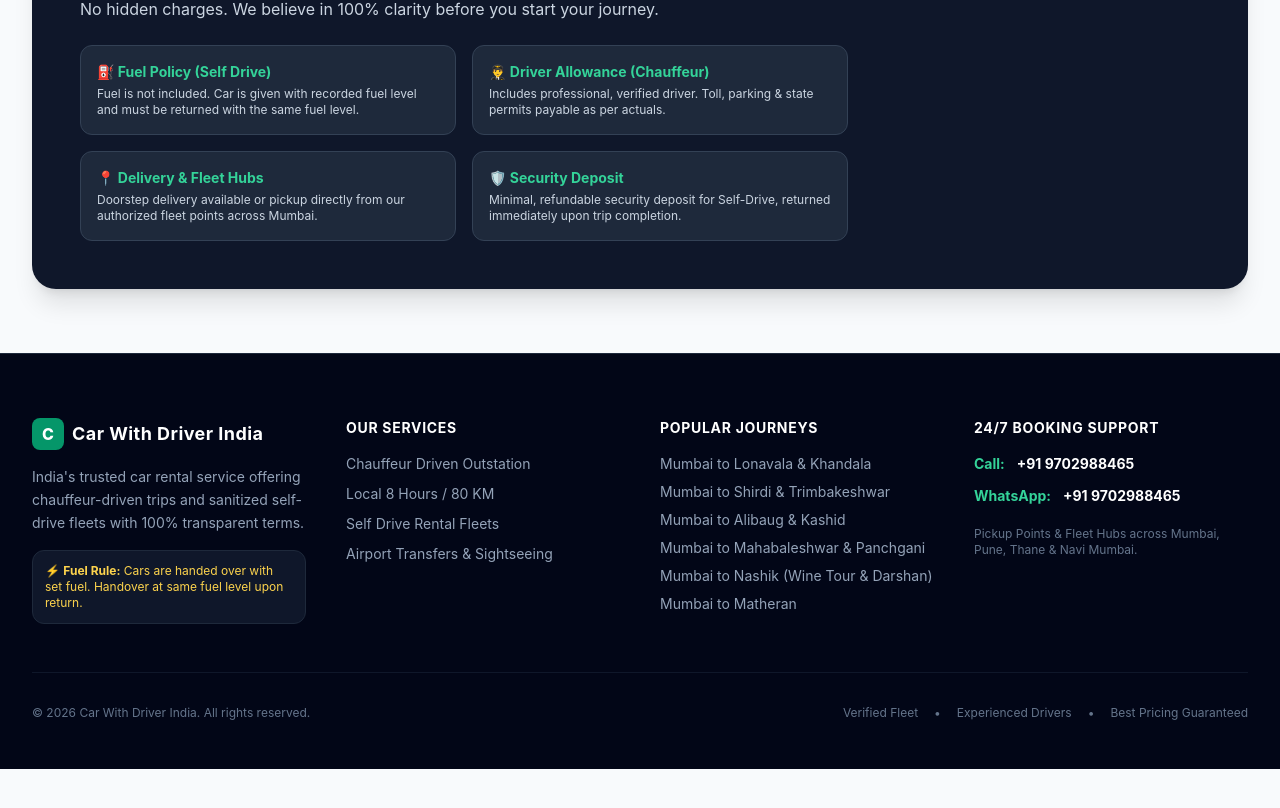
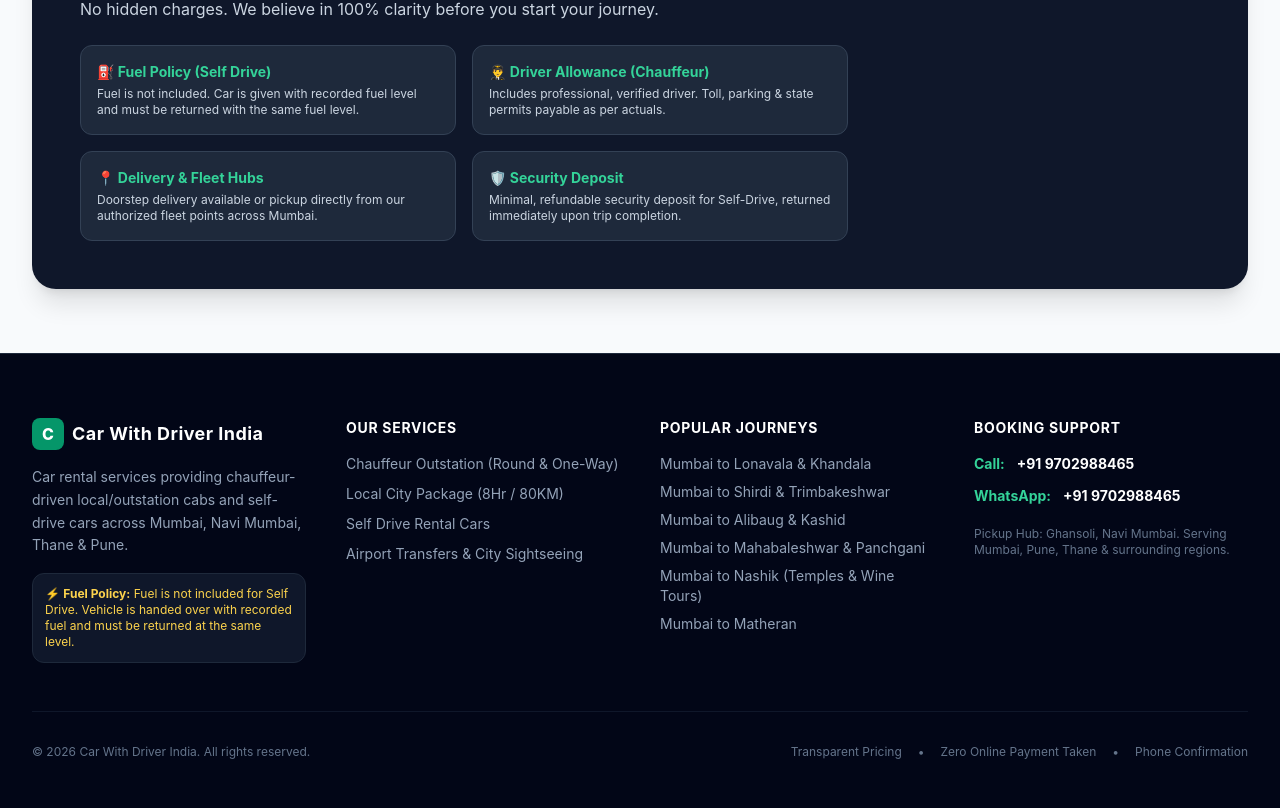
Before and after one commit to chandrakesh38-bit/cars-with-driver-india, a Next.js app: page / in a window 1280 px wide. Shown: the part 2213-3021 px from the top of the page. Before the commit the page ends 2982 px from the top, so only its background shows below. Built offline with nearby package versions, Linux system fonts and the light colour scheme.

Commit message:
Update Footer.tsx

```diff
--- a/src/components/Footer.tsx
+++ b/src/components/Footer.tsx
@@ -9,7 +9,7 @@
       <div className="max-w-7xl mx-auto px-4 sm:px-6 lg:px-8">
         <div className="grid grid-cols-1 md:grid-cols-4 gap-10 mb-12">
 
-          {/* Company Info */}
+          {/* Company Info & Fuel Notice */}
           <div className="space-y-4 md:col-span-1">
             <div className="flex items-center space-x-2">
               <div className="w-8 h-8 rounded-lg bg-emerald-600 flex items-center justify-center text-white font-extrabold">
@@ -20,10 +20,10 @@
               </span>
             </div>
             <p className="text-sm leading-relaxed text-slate-400">
-              India's trusted car rental service offering chauffeur-driven trips and sanitized self-drive fleets with 100% transparent terms.
+              Car rental services providing chauffeur-driven local/outstation cabs and self-drive cars across Mumbai, Navi Mumbai, Thane & Pune.
             </p>
             <div className="p-3 bg-slate-900 border border-slate-800 rounded-xl text-xs text-amber-300">
-              ⚡ <strong>Fuel Rule:</strong> Cars are handed over with set fuel. Handover at same fuel level upon return.
+              ⚡ <strong>Fuel Policy:</strong> Fuel is not included for Self Drive. Vehicle is handed over with recorded fuel and must be returned at the same level.
             </div>
           </div>
 
@@ -31,10 +31,10 @@
           <div>
             <h4 className="text-white font-bold text-sm tracking-wider uppercase mb-4">Our Services</h4>
             <ul className="space-y-2.5 text-sm">
-              <li><Link href="/with-driver" className="hover:text-emerald-400 transition-colors">Chauffeur Driven Outstation</Link></li>
-              <li><Link href="/with-driver" className="hover:text-emerald-400 transition-colors">Local 8 Hours / 80 KM</Link></li>
-              <li><Link href="/self-drive" className="hover:text-emerald-400 transition-colors">Self Drive Rental Fleets</Link></li>
-              <li><Link href="/with-driver" className="hover:text-emerald-400 transition-colors">Airport Transfers & Sightseeing</Link></li>
+              <li><Link href="/with-driver" className="hover:text-emerald-400 transition-colors">Chauffeur Outstation (Round & One-Way)</Link></li>
+              <li><Link href="/with-driver" className="hover:text-emerald-400 transition-colors">Local City Package (8Hr / 80KM)</Link></li>
+              <li><Link href="/self-drive" className="hover:text-emerald-400 transition-colors">Self Drive Rental Cars</Link></li>
+              <li><Link href="/with-driver" className="hover:text-emerald-400 transition-colors">Airport Transfers & City Sightseeing</Link></li>
             </ul>
           </div>
 
@@ -46,14 +46,14 @@
               <li className="hover:text-slate-200">Mumbai to Shirdi & Trimbakeshwar</li>
               <li className="hover:text-slate-200">Mumbai to Alibaug & Kashid</li>
               <li className="hover:text-slate-200">Mumbai to Mahabaleshwar & Panchgani</li>
-              <li className="hover:text-slate-200">Mumbai to Nashik (Wine Tour & Darshan)</li>
+              <li className="hover:text-slate-200">Mumbai to Nashik (Temples & Wine Tours)</li>
               <li className="hover:text-slate-200">Mumbai to Matheran</li>
             </ul>
           </div>
 
           {/* Direct Support */}
           <div>
-            <h4 className="text-white font-bold text-sm tracking-wider uppercase mb-4">24/7 Booking Support</h4>
+            <h4 className="text-white font-bold text-sm tracking-wider uppercase mb-4">Booking Support</h4>
             <ul className="space-y-3 text-sm">
               <li className="flex items-center space-x-3">
                 <span className="text-emerald-400 font-bold">Call:</span>
@@ -61,12 +61,12 @@
               </li>
               <li className="flex items-center space-x-3">
                 <span className="text-emerald-400 font-bold">WhatsApp:</span>
-                <a href={`https://wa.me/91${phoneNumber}?text=Hi%2C%20I%20want%20to%20book%20a%20car`} target="_blank" rel="noopener noreferrer" className="text-white hover:underline font-bold">
+                <a href={`https://wa.me/91${phoneNumber}?text=Hi%2C%20I%20want%20to%20inquire%20about%20a%20car%20booking`} target="_blank" rel="noopener noreferrer" className="text-white hover:underline font-bold">
                   +91 {phoneNumber}
                 </a>
               </li>
               <li className="text-xs text-slate-500 pt-2">
-                Pickup Points & Fleet Hubs across Mumbai, Pune, Thane & Navi Mumbai.
+                Pickup Hub: Ghansoli, Navi Mumbai. Serving Mumbai, Pune, Thane & surrounding regions.
               </li>
             </ul>
           </div>
@@ -76,11 +76,11 @@
         <div className="border-t border-slate-900 pt-8 flex flex-col sm:flex-row justify-between items-center text-xs text-slate-500 gap-4">
           <p>© {new Date().getFullYear()} Car With Driver India. All rights reserved.</p>
           <div className="flex gap-4">
-            <span>Verified Fleet</span>
+            <span>Transparent Pricing</span>
             <span>•</span>
-            <span>Experienced Drivers</span>
+            <span>Zero Online Payment Taken</span>
             <span>•</span>
-            <span>Best Pricing Guaranteed</span>
+            <span>Phone Confirmation</span>
           </div>
         </div>
       </div>
```
